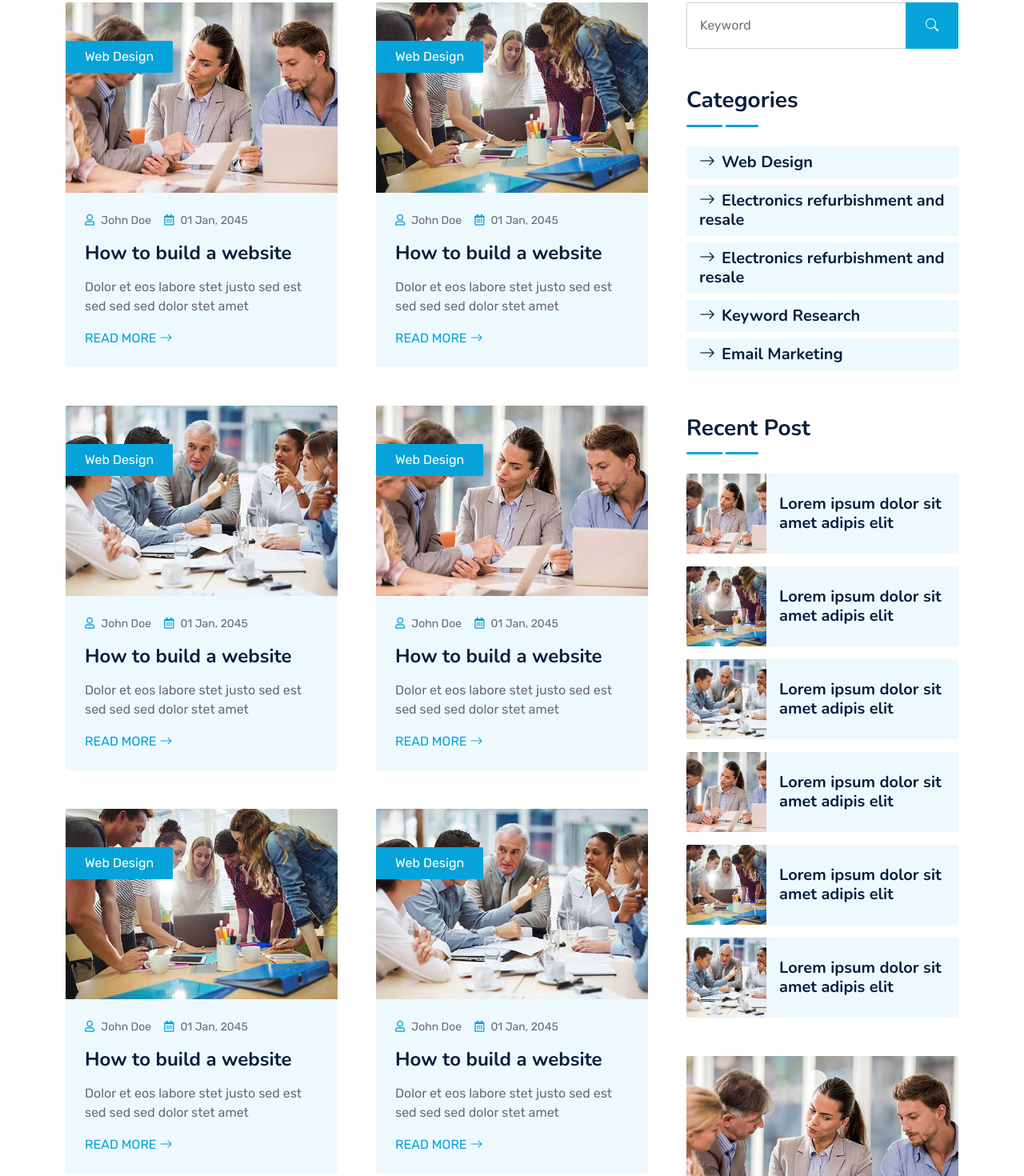
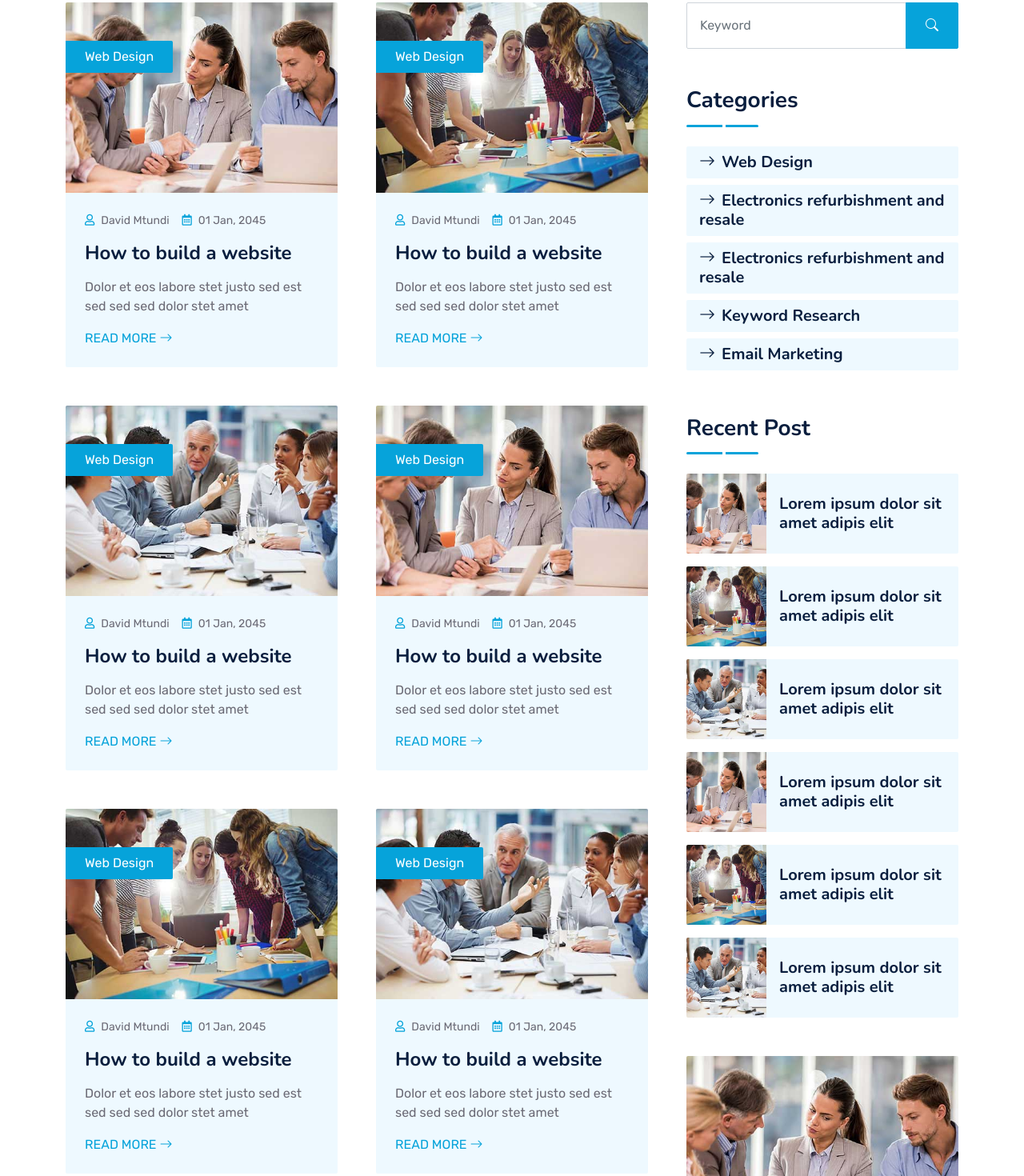
Before and after one commit to DavidMtundi/FirstWebApp, a website: page src/blog.html in a window 1280 px wide. Shown: the part 616-2086 px from the top of the page at 80% size. Drawn offline with nearby package versions, Linux system fonts and the light colour scheme; files that its build step writes are made by us from their sources; files whose address does not match are found by name.

Commit message:
updated the names

```diff
--- a/src/blog.html
+++ b/src/blog.html
@@ -148,7 +148,7 @@
                                 </div>
                                 <div class="p-4">
                                     <div class="d-flex mb-3">
-                                        <small class="me-3"><i class="far fa-user text-primary me-2"></i>John Doe</small>
+                                        <small class="me-3"><i class="far fa-user text-primary me-2"></i>David Mtundi</small>
                                         <small><i class="far fa-calendar-alt text-primary me-2"></i>01 Jan, 2045</small>
                                     </div>
                                     <h4 class="mb-3">How to build a website</h4>
@@ -165,7 +165,7 @@
                                 </div>
                                 <div class="p-4">
                                     <div class="d-flex mb-3">
-                                        <small class="me-3"><i class="far fa-user text-primary me-2"></i>John Doe</small>
+                                        <small class="me-3"><i class="far fa-user text-primary me-2"></i>David Mtundi</small>
                                         <small><i class="far fa-calendar-alt text-primary me-2"></i>01 Jan, 2045</small>
                                     </div>
                                     <h4 class="mb-3">How to build a website</h4>
@@ -182,7 +182,7 @@
                                 </div>
                                 <div class="p-4">
                                     <div class="d-flex mb-3">
-                                        <small class="me-3"><i class="far fa-user text-primary me-2"></i>John Doe</small>
+                                        <small class="me-3"><i class="far fa-user text-primary me-2"></i>David Mtundi</small>
                                         <small><i class="far fa-calendar-alt text-primary me-2"></i>01 Jan, 2045</small>
                                     </div>
                                     <h4 class="mb-3">How to build a website</h4>
@@ -199,7 +199,7 @@
                                 </div>
                                 <div class="p-4">
                                     <div class="d-flex mb-3">
-                                        <small class="me-3"><i class="far fa-user text-primary me-2"></i>John Doe</small>
+                                        <small class="me-3"><i class="far fa-user text-primary me-2"></i>David Mtundi</small>
                                         <small><i class="far fa-calendar-alt text-primary me-2"></i>01 Jan, 2045</small>
                                     </div>
                                     <h4 class="mb-3">How to build a website</h4>
@@ -216,7 +216,7 @@
                                 </div>
                                 <div class="p-4">
                                     <div class="d-flex mb-3">
-                                        <small class="me-3"><i class="far fa-user text-primary me-2"></i>John Doe</small>
+                                        <small class="me-3"><i class="far fa-user text-primary me-2"></i>David Mtundi</small>
                                         <small><i class="far fa-calendar-alt text-primary me-2"></i>01 Jan, 2045</small>
                                     </div>
                                     <h4 class="mb-3">How to build a website</h4>
@@ -233,7 +233,7 @@
                                 </div>
                                 <div class="p-4">
                                     <div class="d-flex mb-3">
-                                        <small class="me-3"><i class="far fa-user text-primary me-2"></i>John Doe</small>
+                                        <small class="me-3"><i class="far fa-user text-primary me-2"></i>David Mtundi</small>
                                         <small><i class="far fa-calendar-alt text-primary me-2"></i>01 Jan, 2045</small>
                                     </div>
                                     <h4 class="mb-3">How to build a website</h4>
@@ -250,7 +250,7 @@
                                 </div>
                                 <div class="p-4">
                                     <div class="d-flex mb-3">
-                                        <small class="me-3"><i class="far fa-user text-primary me-2"></i>John Doe</small>
+                                        <small class="me-3"><i class="far fa-user text-primary me-2"></i>David Mtundi</small>
                                         <small><i class="far fa-calendar-alt text-primary me-2"></i>01 Jan, 2045</small>
                                     </div>
                                     <h4 class="mb-3">How to build a website</h4>
@@ -267,7 +267,7 @@
                                 </div>
                                 <div class="p-4">
                                     <div class="d-flex mb-3">
-                                        <small class="me-3"><i class="far fa-user text-primary me-2"></i>John Doe</small>
+                                        <small class="me-3"><i class="far fa-user text-primary me-2"></i>David Mtundi</small>
                                         <small><i class="far fa-calendar-alt text-primary me-2"></i>01 Jan, 2045</small>
                                     </div>
                                     <h4 class="mb-3">How to build a website</h4>
@@ -284,7 +284,7 @@
                                 </div>
                                 <div class="p-4">
                                     <div class="d-flex mb-3">
-                                        <small class="me-3"><i class="far fa-user text-primary me-2"></i>John Doe</small>
+                                        <small class="me-3"><i class="far fa-user text-primary me-2"></i>David Mtundi</small>
                                         <small><i class="far fa-calendar-alt text-primary me-2"></i>01 Jan, 2045</small>
                                     </div>
                                     <h4 class="mb-3">How to build a website</h4>
@@ -301,7 +301,7 @@
                                 </div>
                                 <div class="p-4">
                                     <div class="d-flex mb-3">
-                                        <small class="me-3"><i class="far fa-user text-primary me-2"></i>John Doe</small>
+                                        <small class="me-3"><i class="far fa-user text-primary me-2"></i>David Mtundi</small>
                                         <small><i class="far fa-calendar-alt text-primary me-2"></i>01 Jan, 2045</small>
                                     </div>
                                     <h4 class="mb-3">How to build a website</h4>
```
Also changed, not shown: src/detail.html (+3 -3 lines), src/index copy.html (+3 -3 lines), src/index.html (+3 -3 lines).
